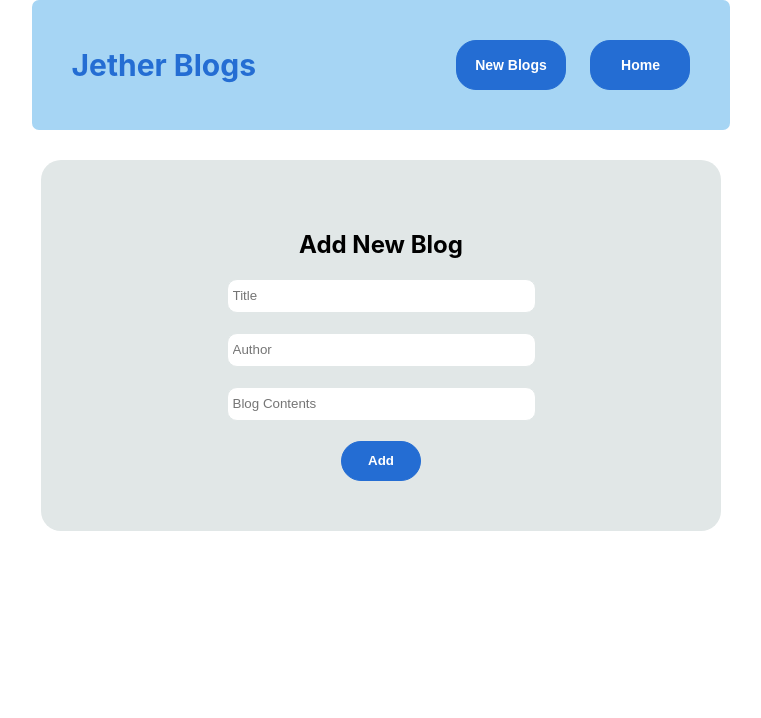
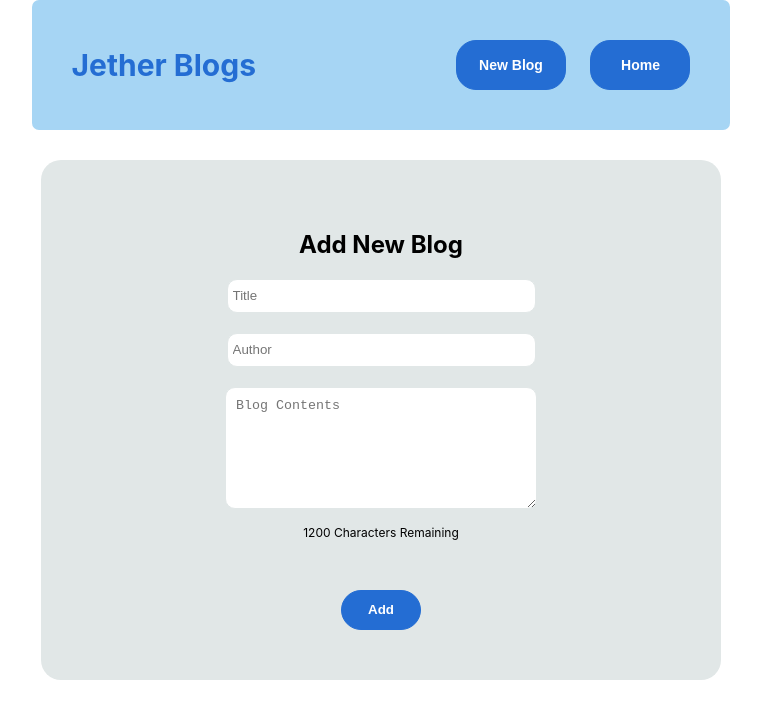
Before and after one commit to IanJether/blogs, a React (Create React App) app: page /Newblog in a window 1280 px wide. Shown: the top 718 px of the page, without its empty margins (259-1020 px from the left). Built offline with nearby package versions, Linux system fonts and the light colour scheme.

Commit message:
CharLimit, Remaining

```diff
--- a/src/components/Blogdetails.js
+++ b/src/components/Blogdetails.js
@@ -1,6 +1,6 @@
 import { onSnapshot, doc, deleteDoc } from "firebase/firestore";
 import { useState } from "react";
-import {  Link,useHistory, useParams } from "react-router-dom";
+import {  Link, useParams } from "react-router-dom";
 import { db } from "../firebase/config";
 
 
@@ -15,7 +15,6 @@ const Blogdetails = () => {
 
     const docRef = doc(db, 'Blogs', `${id}`);
 
-    const history = useHistory();
 
 
     onSnapshot(docRef, (doc) => {
--- a/src/components/Navbar.js
+++ b/src/components/Navbar.js
@@ -18,7 +18,7 @@ const Navbar = () => {
                     <h2>Jether Blogs</h2>
                </div>
                <div className="navbutton">
-               <Link to="/Newblog" style={linkStyle}>  <button className="newblog"> New Blogs  </button> </Link>
+               <Link to="/Newblog" style={linkStyle}>  <button className="newblog"> New Blog  </button> </Link>
                <Link to="/" style={linkStyle}>   <button className="homebutton"> Home </button> </Link>
                </div>
             </div>
--- a/src/components/Newblog.js
+++ b/src/components/Newblog.js
@@ -2,7 +2,7 @@ import { db } from "../firebase/config";
 import {
      collection,addDoc,serverTimestamp
   } from 'firebase/firestore';
-import { useEffect } from "react";
+import { useEffect, useState } from "react";
 import { useHistory } from "react-router-dom";
 
 
@@ -16,6 +16,11 @@ const Newblog = () => {
     const colRef = collection(db, 'Blogs');
 
     const history = useHistory();
+
+    const charLimit = 1200;
+
+    const [note,setNote] = useState('');
+
 
     // adding doc to database hopefully
 
@@ -66,17 +71,24 @@ const Newblog = () => {
                     placeholder="Title"
                     required
                     name="Title"
+                    id="input"
                 /> <br />
                 <input type="text"
                     placeholder="Author"
                     required
                     name="Author"
+                    id="input"
                 /> <br />
-                <input type="text"
+                <textarea type="textarea"
                     placeholder="Blog Contents"
                     required
                     name="Contents"
+                    id="textarea"
+                    onChange={(e)=>{setNote(e.target.value)}}
                 /> <br />
+                <div className="remdisplay">
+                    <p>{charLimit- note.length} Characters Remaining</p>
+                </div>
                 <button>Add</button>
             </form>
           </div>
--- a/src/index.css
+++ b/src/index.css
@@ -86,7 +86,7 @@ code {
   justify-content: center;
   text-align: center;
 }
-.new-blog-back input{
+#input{
   height: 30px;
   width: 300px;
   margin-bottom: 20px;
@@ -103,6 +103,18 @@ code {
   border-radius: 20px;
   font-weight: bold;
   cursor: pointer;
+}
+#textarea{
+  height: 100px;
+  width: 290px;
+  border-radius: 10px;
+  border: 1px solid rgb(225, 231, 231);
+  padding: 10px;
+  margin-bottom: 0px;
+}
+.remdisplay{
+  margin-bottom: 50px;
+  font-size: 12px;
 }
 
 
```
